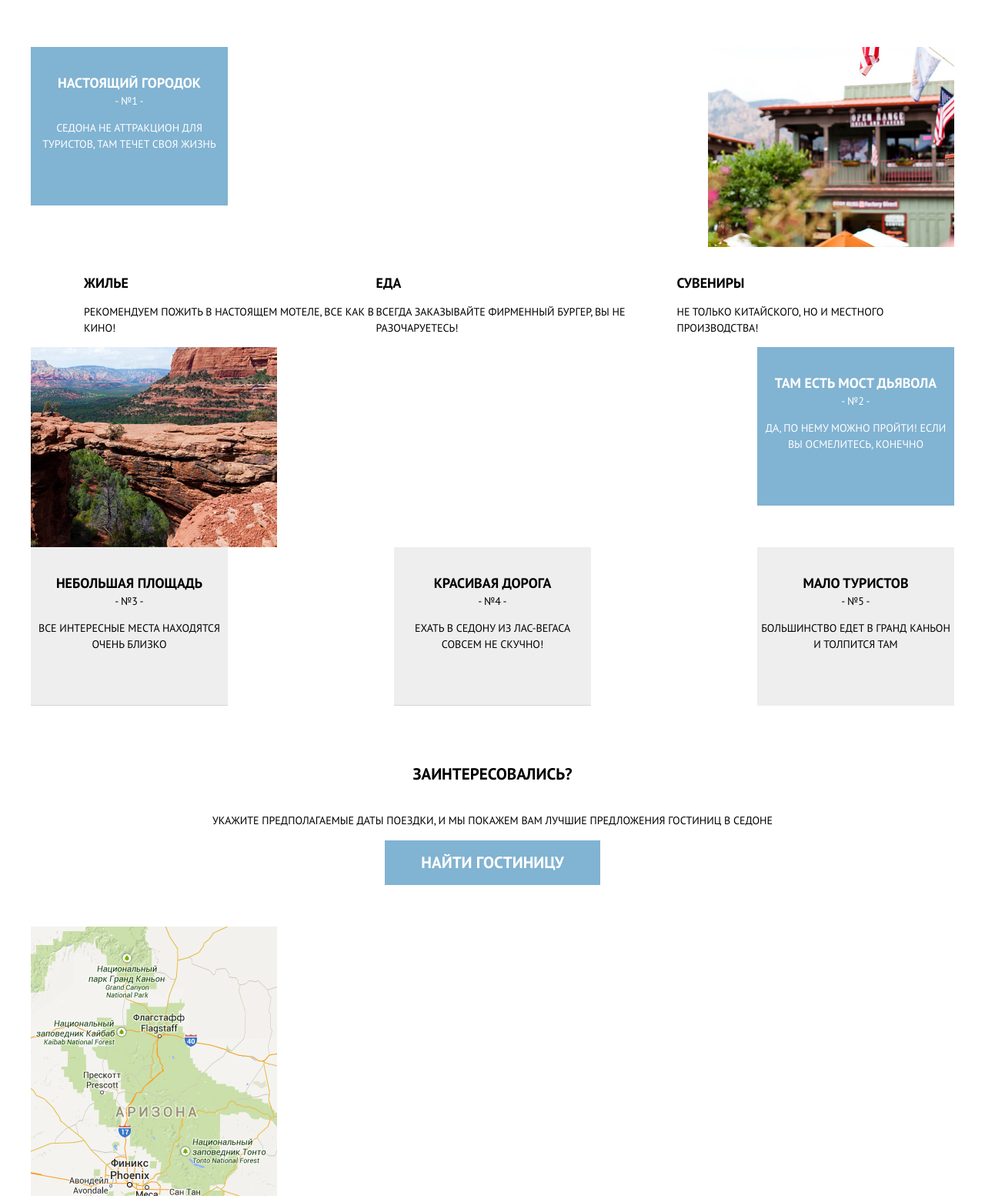
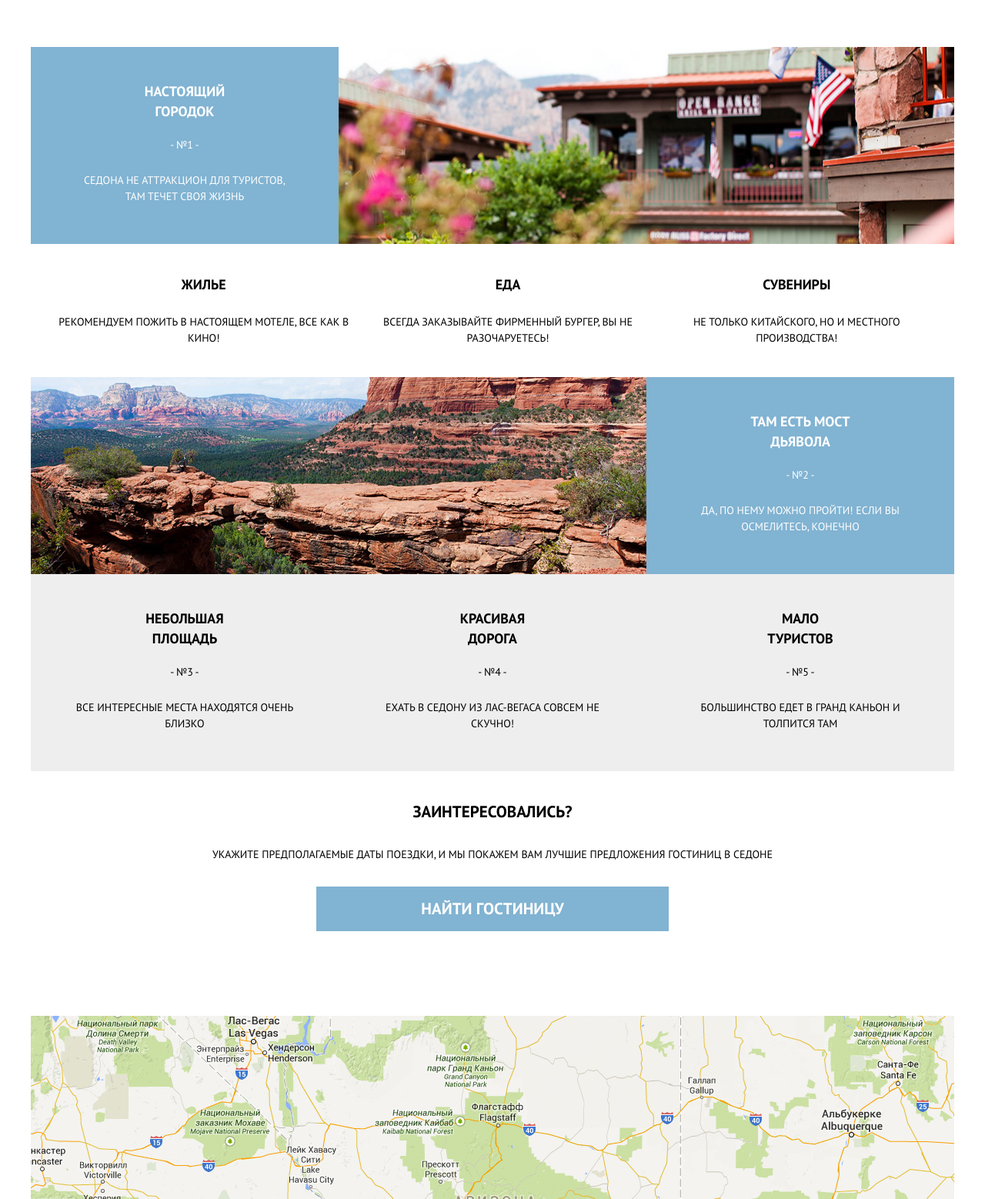
Before and after one commit to htmlacademy-adaptive/222997-sedona-21, a website: page source/index.html in a window 1280 px wide. Shown: the part 739-2297 px from the top of the page at 77% size. Drawn offline with nearby package versions, Linux system fonts and the light colour scheme; files that its build step writes are made by us from their sources.

Commit message:
процесс ПП главной страницы, до десктопа

```diff
--- a/source/index.html
+++ b/source/index.html
@@ -58,7 +58,7 @@
               <span class="advantage__number">- №1 -</span>
               <p class="advantage__text">Седона не аттракцион для туристов, там течет своя жизнь</p>
             </div>
-            <img class="advantages-big-block__pic" src="img\photo-city-x1.jpg" alt="Кафе в седоне">
+            <div class="advantages-big-block__pic advantages-big-block__pic--town"></div>
           </div>
         </div>
 
@@ -68,7 +68,7 @@
               <h3 class="advantage__title">Жилье</h3>
               <p class="advantage__text">Рекомендуем пожить в настоящем мотеле, все как в кино!</p>
             </li>
-            <li class="advantages__item advantage__item--third">
+            <li class="advantages__item advantages__item--third">
               <h3 class="advantage__title">Сувениры</h3>
               <p class="advantage__text">Не только китайского, но и местного производства!</p>
             </li>
@@ -86,7 +86,7 @@
               <span class="advantage__number">- №2 -</span>
               <p class="advantage__text">Да, по нему можно пройти! Если вы осмелитесь, конечно</p>
             </div>
-            <img class="advantages-big-block__pic" src="img\photo-bridge-x1.jpg" alt="Мост дьявола">
+            <div class="advantages-big-block__pic advantages-big-block__pic--brige"></div>
           </div>
         </div>
 
@@ -129,7 +129,8 @@
     <section class="map">
       <h2 class="visually-hidden">Карта и наши социальные сети</h2>
       <div class="map__wrapper">
-        <img class="map__pic" src="img\map-mobile.png" alt="Карта">
+        <div class="map__pic"></div>
+        <!-- <img class="map__pic" src="img\map-mobile.png" alt="Карта"> -->
       </div>
     </section>
 
--- a/source/less/blocks/advantage.less
+++ b/source/less/blocks/advantage.less
@@ -1,6 +1,8 @@
 .advantage {
   background-color: @blue-bg;
-  height: 206px;
+  min-height: 206px;
+  padding-top: 32px;
+  padding-bottom: 40px;
 
   &--grey {
     background-color: @grey-bg;
@@ -8,10 +10,22 @@
 
   &--grey:not(:last-child) {
     border-bottom: 1px solid #d6d6d6;
+
+    @media @tablet {
+      border: none;
+    }
   }
 
   @media @tablet {
     width: 256px;
+    height: 256px;
+    padding: 45px 30px 50px 30px;
+  }
+
+  @media @desktop {
+    width: 400px;
+    height: 256px;
+    padding: 45px 55px 50px 55px;
   }
 }
 
@@ -20,16 +34,27 @@
   font-size: 18px;
   line-height: 26px;
   font-weight: 700;
-  padding-top: 34px;
+
+  @media @tablet {
+    padding: 0 20px;
+  }
+
+  @media @desktop {
+    padding: 0 80px;
+  }
 }
 
 .advantage__number {
+  display: block;
+  margin-top: 20px;
   font-size: 14px;
   line-height: 21px;
   font-weight: 400;
 }
 
 .advantage__text {
+  margin: 0;
+  margin-top: 25px;
   font-size: 14px;
   line-height: 21px;
   font-weight: 400;
--- a/source/less/blocks/advantages-big-block.less
+++ b/source/less/blocks/advantages-big-block.less
@@ -1,3 +1,50 @@
 .advantages-big-block {
   color: @white;
 }
+
+.advantages-big-block__wrapper {
+  @media @tablet {
+    display: flex;
+    flex-direction: row;
+    justify-content: space-between;
+  }
+
+  &--reverse {
+    @media @tablet {
+      flex-direction: row-reverse;
+    }
+  }
+}
+
+.advantages-big-block__pic {
+  width: 320px;
+  height: 256px;
+
+  &--town {
+    background-image: url("../img/photo-city-mob.jpg");
+
+    @media @tablet {
+      width: 512px;
+      background-image: url("../img/photo-city-tablet.jpg");
+    }
+
+    @media @desktop {
+      width: 800px;
+      background-image: url("../img/photo-city-desktop.jpg");
+    }
+  }
+
+  &--brige {
+    background-image: url("../img/photo-bridge-mob.jpg");
+
+    @media @tablet {
+      width: 512px;
+      background-image: url("../img/photo-bridge-tablet.jpg");
+    }
+
+    @media @desktop {
+      width: 800px;
+      background-image: url("../img/photo-bridge-desktop.jpg");
+    }
+  }
+}
--- a/source/less/blocks/advantages-big-block__wrapper.less
+++ /dev/null
@@ -1,13 +0,0 @@
-.advantages-big-block__wrapper {
-  @media @tablet {
-    display: flex;
-    flex-direction: row;
-    justify-content: space-between;
-  }
-
-  &--reverse {
-    @media @tablet {
-      flex-direction: row-reverse;
-    }
-  }
-}
--- a/source/less/blocks/advantages-header.less
+++ b/source/less/blocks/advantages-header.less
@@ -1,4 +1,5 @@
 .advantages-header {
+  position: relative;
   height: 226px;
   padding: 40px 30px;
 
@@ -24,4 +25,18 @@
   font-size: 14px;
   line-height: 26px;
   font-weight: 400;
+
+  &::before {
+    content: "";
+    position: absolute;
+    width: 320px;
+    height: 37px;
+    top: 208px;
+    left: 0;
+    background-image: url("../img/white-triangle.png");
+
+    @media @tablet {
+      display: none;
+    }
+  }
 }
--- a/source/less/blocks/advantages.less
+++ b/source/less/blocks/advantages.less
@@ -9,16 +9,30 @@
   margin: 0;
   padding-left: 69px;
   padding-right: 20px;
+  padding-top: 40px;
+  padding-bottom: 40px;
 
   @media @tablet {
     display: flex;
     flex-direction: row;
     justify-content: space-between;
+    padding-left: 30px;
+    padding-right: 30px;
   }
 }
 
-.advantage__item {
+.advantages__item {
+  &:not(:first-child) {
+    margin-top: 20px;
+
+    @media @tablet {
+      margin-top: 0;
+    }
+  }
+
   @media @tablet {
+    text-align: center;
+
     &--third {
       order: 3;
     }
--- a/source/less/blocks/booking.less
+++ b/source/less/blocks/booking.less
@@ -1,30 +1,36 @@
 .booking__wrapper {
   display: flex;
   flex-direction: column;
-  justify-content: center;
-  align-items: center;
-  height: 287px;
-  padding: 0 20px;
+  text-align: center;
+  min-height: 287px;
+  padding: 40px 20px 50px;
+
+  @media @tablet {
+    min-height: 318px;
+  }
 }
 
 .booking__title {
+  margin: 0;
   font-size: 21px;
   line-height: 26px;
   font-weight: 700;
 }
 
 .booking__text {
+  margin: 0;
+  margin-top: 30px;
   font-size: 14px;
   line-height: 24px;
   font-weight: 400;
-  text-align: center;
 }
 
 .booking__button {
   display: flex;
   justify-content: center;
+  align-self: center;
   align-items: center;
-
+  margin-top: 30px;
   width: 280px;
   height: 58px;
   background-color: @blue-bg;
@@ -32,6 +38,10 @@
   font-size: 21px;
   line-height: 26px;
   font-weight: 700;
+
+  @media @tablet {
+    width: 458px;
+  }
 
   &:hover {
     background-color: @blue-button-hover;
--- a/source/less/blocks/intro.less
+++ b/source/less/blocks/intro.less
@@ -18,9 +18,8 @@
 
 .intro__wrapper {
   position: relative;
-}
 
-.intro__wrapper::before {
+  &::before {
     content: "";
     position: absolute;
     width: 320px;
@@ -42,3 +41,4 @@
       background-image: url("../img/intro-triangle-desktop.svg");
     }
   }
+}
--- /dev/null
+++ b/source/less/blocks/map.less
@@ -0,0 +1,15 @@
+.map__pic {
+  width: 320px;
+  height: 350px;
+  background-image: url("../img/map-mobile.png");
+
+  @media @tablet {
+    width: 768px;
+    background-image: url("../img/map-tablet.png");
+  }
+
+  @media @desktop {
+    width: 1200px;
+    background-image: url("../img/map-desktop.png");
+  }
+}
--- a/source/less/style.less
+++ b/source/less/style.less
@@ -10,11 +10,11 @@
 @import "./blocks/main-nav.less";
 @import "./blocks/advantages.less";
 @import "./blocks/advantages-header.less";
-@import "./blocks/advantages-big-block__wrapper.less";
 @import "./blocks/advantages-big-block.less";
 @import "./blocks/advantage.less";
 @import "./blocks/advantages-small-block.less";
 @import "./blocks/booking.less";
+@import "./blocks/map.less";
 @import "./blocks/main-footer.less";
 @import "./blocks/social.less";
 @import "./blocks/develop.less";
```
Also changed, not shown: source/img/map-desktop.png (added), source/img/map-tablet.png (added), source/img/photo-bridge-desktop.jpg (added), source/img/photo-bridge-mob.jpg (renamed from source/img/photo-bridge-x1.jpg), source/img/photo-bridge-tablet.jpg (added), source/img/photo-city-desktop.jpg (added), source/img/photo-city-mob.jpg (renamed from source/img/photo-city-x1.jpg), source/img/photo-city-tablet.jpg (added), source/img/white-triangle.png (added). Lines whose indentation alone changed are shown as unchanged.
